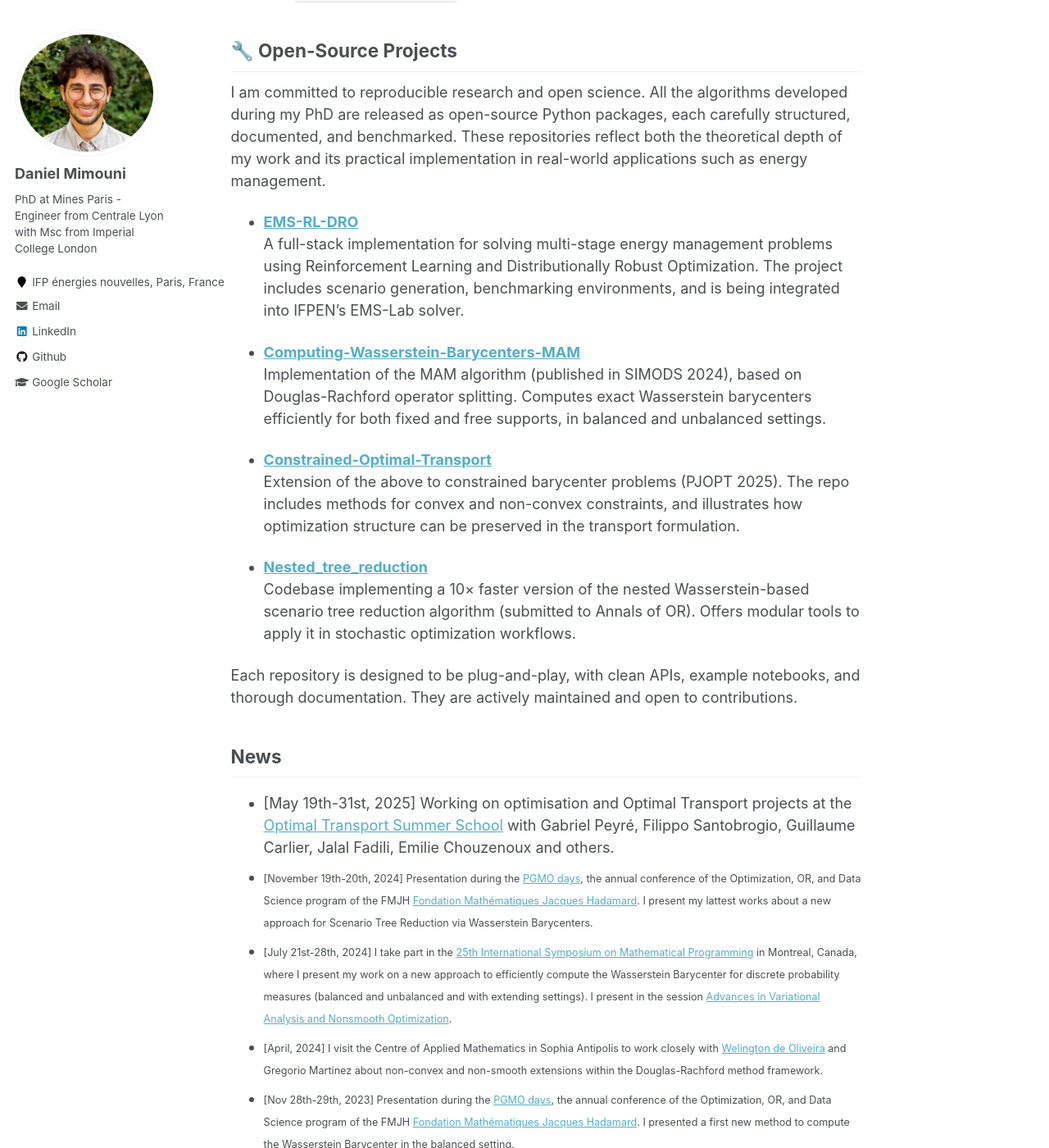
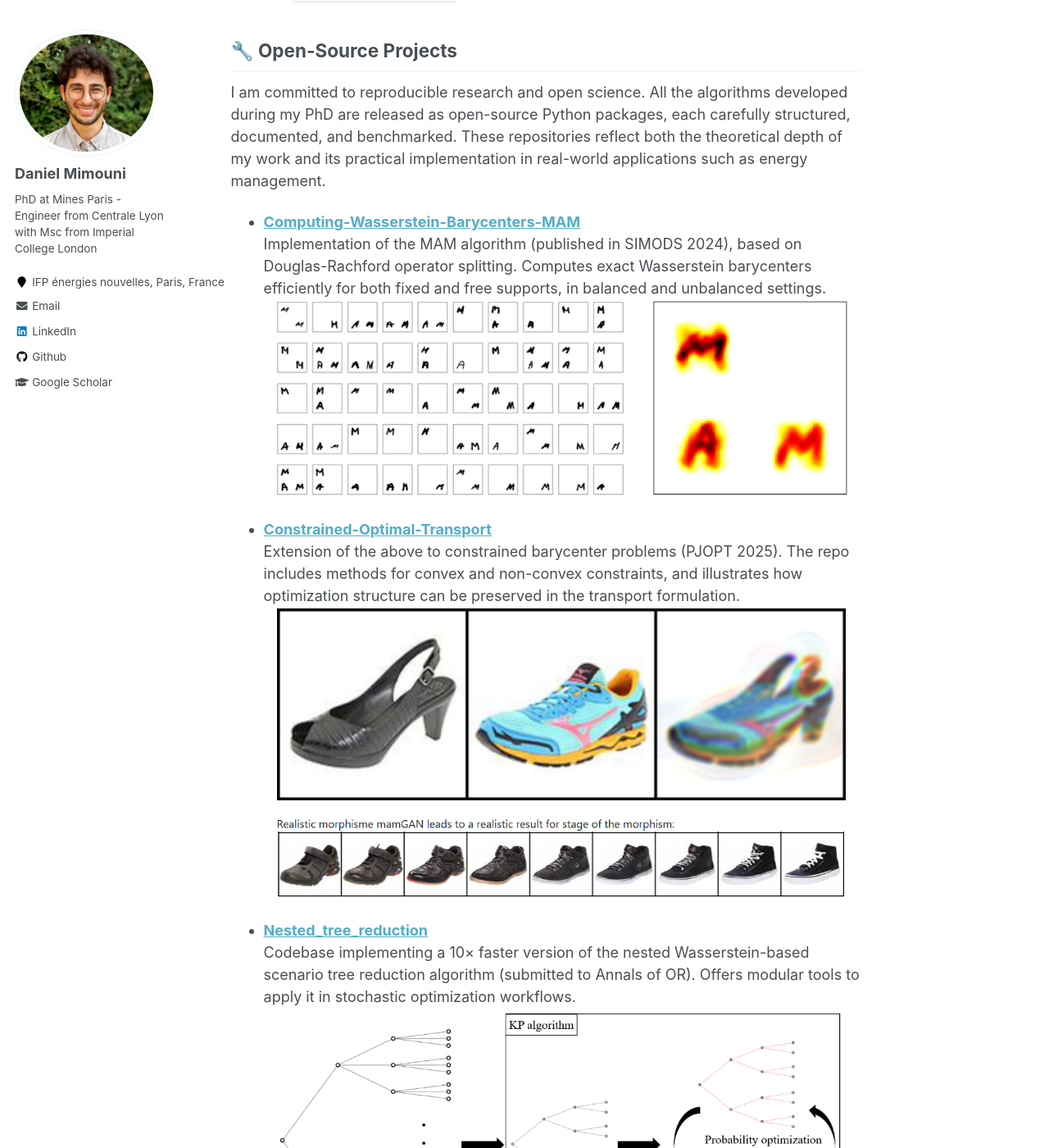
Before and after one commit to dan-mim/dan-mim.github.io, a Jekyll site: the page built from _pages/about.md, in a window 1280 px wide and 1400 px high, scrolled down 497 px. Shown: the whole window at 82% size. Built offline with Jekyll 4.4.1, drawn with Linux system fonts in a browser that asks for light colours; some of the changed text lies outside the part shown.

Commit message:
Update about.md

```diff
--- a/_pages/about.md
+++ b/_pages/about.md
@@ -23,17 +23,31 @@ Contact: `daniel.mimouni@ifpen.fr`
 
 I am committed to reproducible research and open science. All the algorithms developed during my PhD are released as open-source Python packages, each carefully structured, documented, and benchmarked. These repositories reflect both the theoretical depth of my work and its practical implementation in real-world applications such as energy management.
 
-- **[EMS-RL-DRO](https://github.com/dan-mim/EMS-RL-DRO)**
-  A full-stack implementation for solving multi-stage energy management problems using Reinforcement Learning and Distributionally Robust Optimization. The project includes scenario generation, benchmarking environments, and is being integrated into IFPEN’s EMS-Lab solver.
-
 - **[Computing-Wasserstein-Barycenters-MAM](https://github.com/dan-mim/Computing-Wasserstein-Barycenters-MAM)**
   Implementation of the MAM algorithm (published in SIMODS 2024), based on Douglas-Rachford operator splitting. Computes exact Wasserstein barycenters efficiently for both fixed and free supports, in balanced and unbalanced settings.
+  <p align="center">
+  <a href="https://github.com/dan-mim/Computing-Wasserstein-Barycenters-MAM">
+        <img src="/files/MAM.PNG" alt="plot" width="700"/>
+  </a>
+  </p>
 
 - **[Constrained-Optimal-Transport](https://github.com/dan-mim/Constrained-Optimal-Transport)**
   Extension of the above to constrained barycenter problems (PJOPT 2025). The repo includes methods for convex and non-convex constraints, and illustrates how optimization structure can be preserved in the transport formulation.
+  <p align="center">
+  <a href="https://github.com/dan-mim/Constrained-Optimal-Transport">
+        <img src="/files/mamGAN.PNG" alt="plot" width="700"/>
+  </a>
+  </p>
 
 - **[Nested_tree_reduction](https://github.com/dan-mim/Nested_tree_reduction)**
   Codebase implementing a 10× faster version of the nested Wasserstein-based scenario tree reduction algorithm (submitted to Annals of OR). Offers modular tools to apply it in stochastic optimization workflows.
+  <p align="center">
+  <a href="https://github.com/dan-mim/Nested_tree_reduction">
+        <img src="/files/KPalgo.PNG" alt="plot" width="700"/>
+  </a></p>
+
+- **[EMS-RL-DRO](https://github.com/dan-mim/EMS-RL-DRO)**
+  A full-stack implementation for solving multi-stage energy management problems using Reinforcement Learning and Distributionally Robust Optimization. The project includes scenario generation, benchmarking environments, and is being integrated into IFPEN’s EMS-Lab solver.
 
 Each repository is designed to be plug-and-play, with clean APIs, example notebooks, and thorough documentation. They are actively maintained and open to contributions.
 
```
